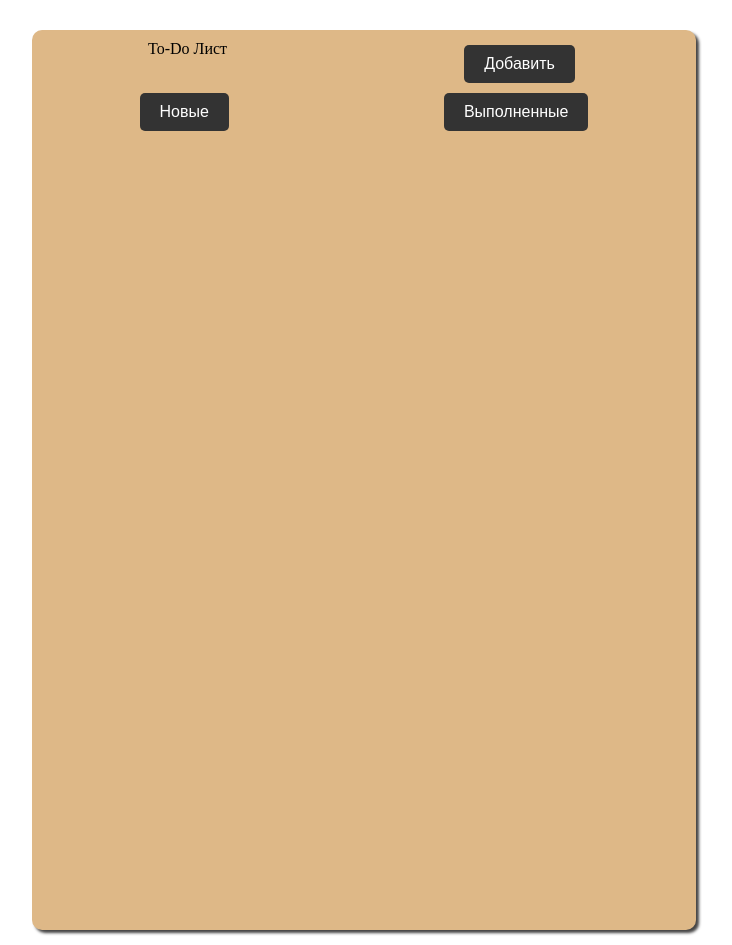
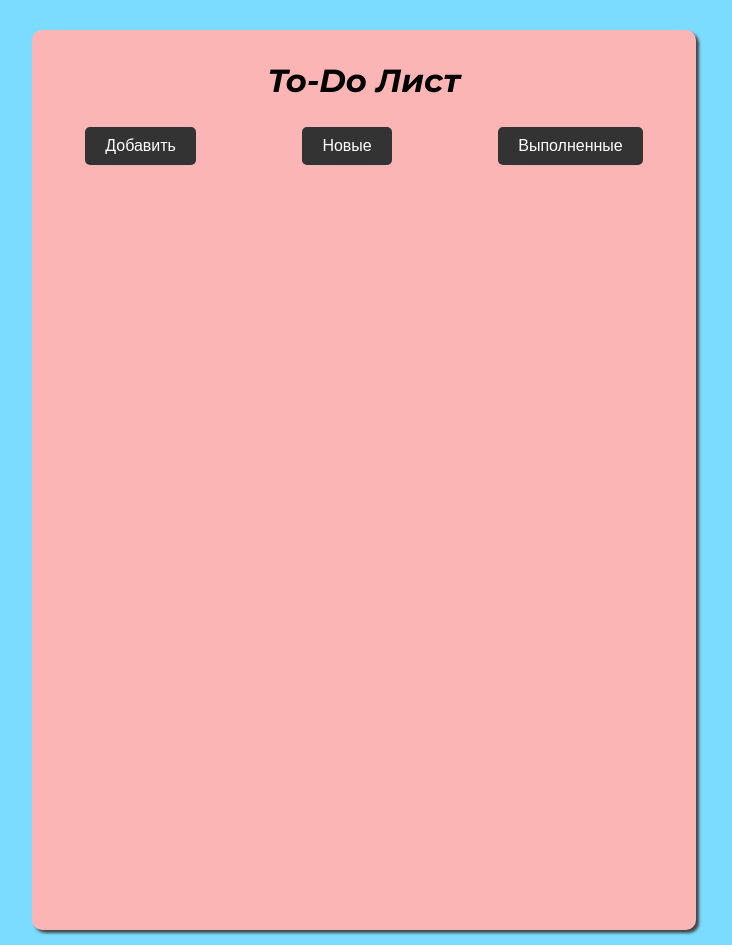
Before and after one commit to mtobi3911/to-do-list, a plain HTML site: page index.html in a window 1280 px wide. Shown: the whole page, without its empty margins (276-1008 px from the left). Drawn offline with Linux system fonts and the light colour scheme.

Commit message:
Изменения стиля

```diff
--- a/index.html
+++ b/index.html
@@ -10,12 +10,13 @@
     <div class="backgroundColor">
       <div class="toDo">
         <header class="container">
-          <div>To-Do Лист</div>
+          <h1>To-Do Лист</h1>
+        </header>
+
+        <div class="checkList">
           <div>
             <button class="btnNew" id="addTaskBtn">Добавить</button>
           </div>
-        </header>
-        <div class="checkList">
           <button id="tab-new">Новые</button>
           <button id="tab-done">Выполненные</button>
         </div>
--- a/style.css
+++ b/style.css
@@ -1,9 +1,21 @@
+@import url('https://fonts.googleapis.com/css2?family=Caveat:wght@400..700&family=Montserrat:ital,wght@0,100..900;1,100..900&display=swap');
+
+
+
+body {
+  background-color: #7bdcff;
+}
+h1 {
+  font-family: "Montserrat", sans-serif;
+  font-style: italic;
+}
 .backgroundColor {
   height: 900px;
-  background-color: burlywood;
+  background-color: #fbb5b5;
   margin: 15px 300px 15px 300px;
   border-radius: 10px 10px;
   box-shadow: 3px 3px 3px #454444;
+
 }
 .toDo {
   max-width: 980px;
@@ -12,7 +24,7 @@
 }
 .container {
   display: flex;
-  justify-content: space-around;
+  justify-content: center;
   padding-top: 10px;
 }
 
@@ -43,8 +55,12 @@
 .taskItem {
   border: 1px solid gray;
   border-radius: 10px 10px;
-  background-color: rgb(169, 167, 167);
+  background-color: #f5bafc;
   box-shadow: 3px 3px 3px #454444;
+}
+.taskItem:hover {
+  background-color: #f49efd;
+  transition: .3s;
 }
 .checked {
   text-decoration: line-through;
```
